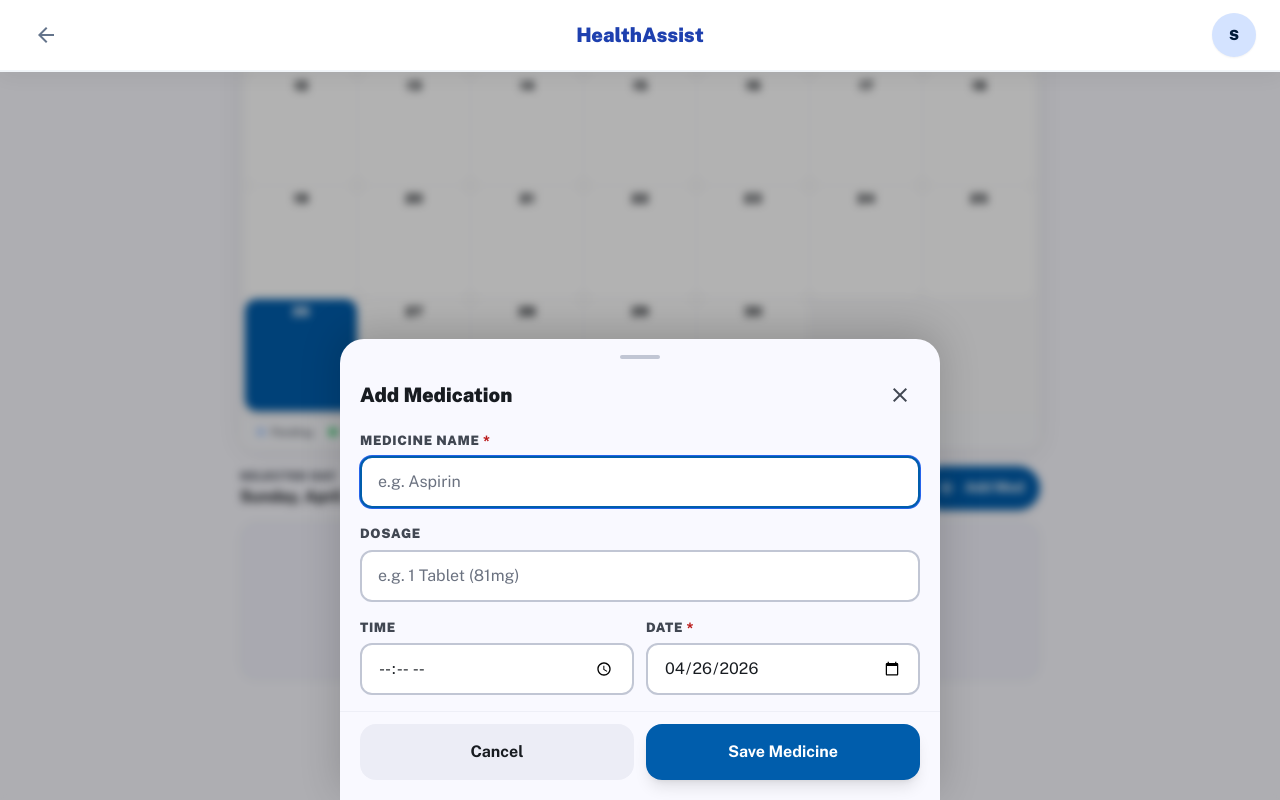
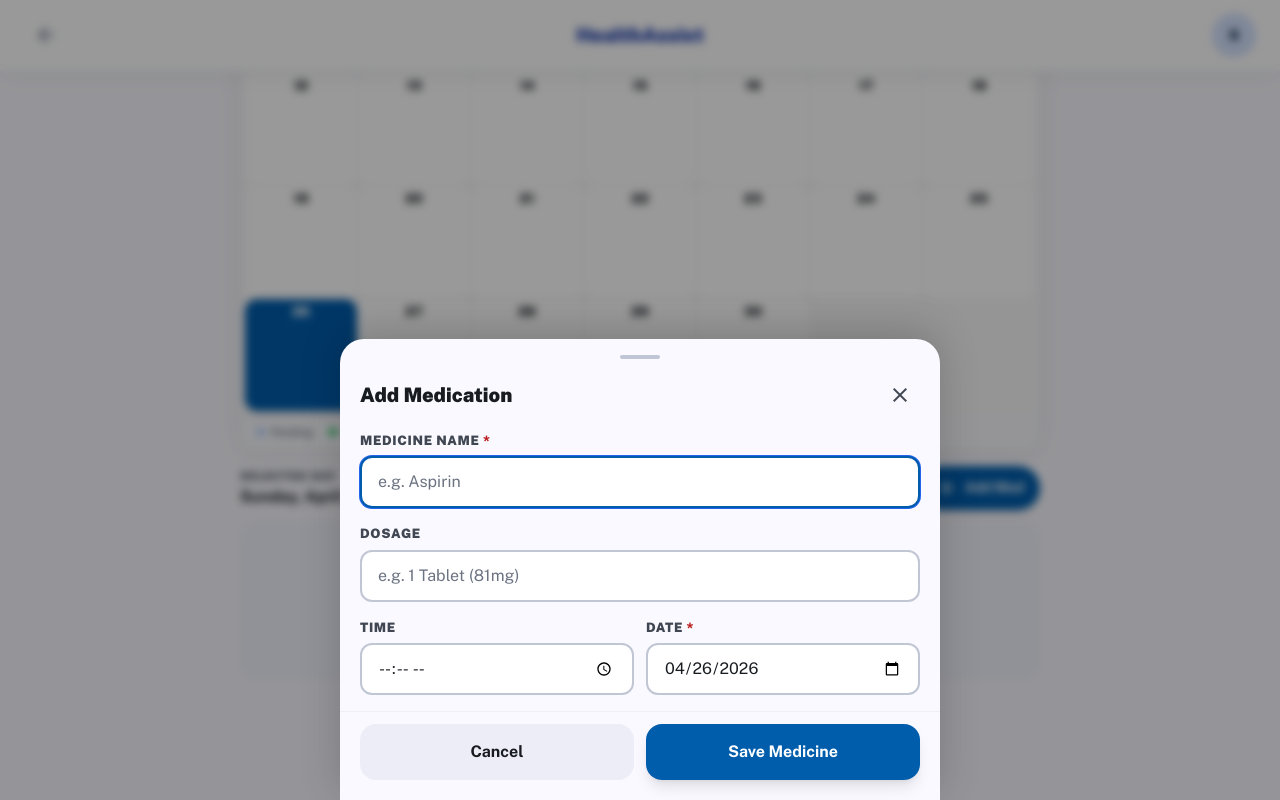
Before and after one commit to smit061205/Aarogya-sarwar, a React (Vite) app in the folder frontend/: page /medications in a window 1280 px wide. Both pictures are taken after a click on the button "Add medication for this day". Shown: the part 438-1238 px from the top of the page. Built offline with nearby package versions, Linux system fonts and the light colour scheme.

Commit message:
fix(medications): Raise sheet z-index to z-[300] to cover bottom nav bar — Save button now always visible

```diff
--- a/frontend/src/pages/Medications.jsx
+++ b/frontend/src/pages/Medications.jsx
@@ -468,7 +468,7 @@
         <>
           {/* Backdrop */}
           <div
-            className="fixed inset-0 bg-black/30 z-40 backdrop-blur-sm"
+            className="fixed inset-0 bg-black/40 z-[200] backdrop-blur-sm"
             onClick={() => setShowForm(false)}
             aria-hidden="true"
           />
@@ -478,7 +478,7 @@
             role="dialog"
             aria-modal="true"
             aria-label="Add Medication"
-            className="fixed bottom-0 left-0 right-0 z-50 bg-surface rounded-t-3xl shadow-[0_-8px_40px_rgba(0,0,0,0.18)] max-w-[600px] mx-auto animate-[slideUp_0.25s_ease-out] flex flex-col"
+            className="fixed bottom-0 left-0 right-0 z-[300] bg-surface rounded-t-3xl shadow-[0_-8px_40px_rgba(0,0,0,0.18)] max-w-[600px] mx-auto animate-[slideUp_0.25s_ease-out] flex flex-col"
             style={{ maxHeight: '88vh' }}
           >
             {/* Drag handle + header — never scrolls away */}
```
